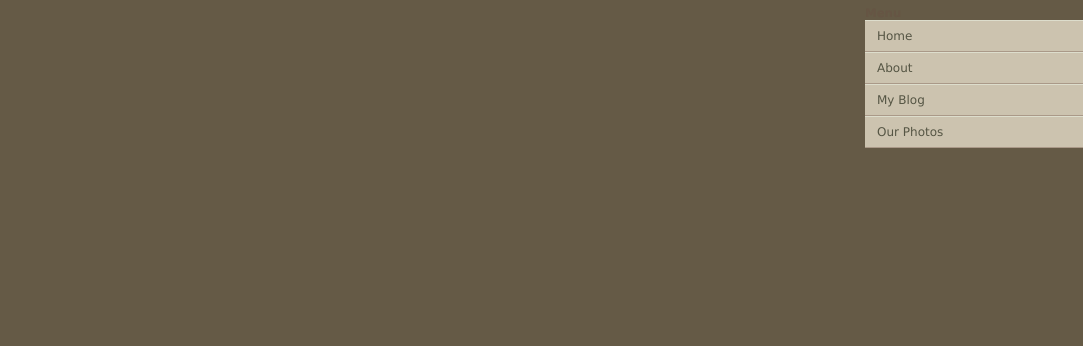
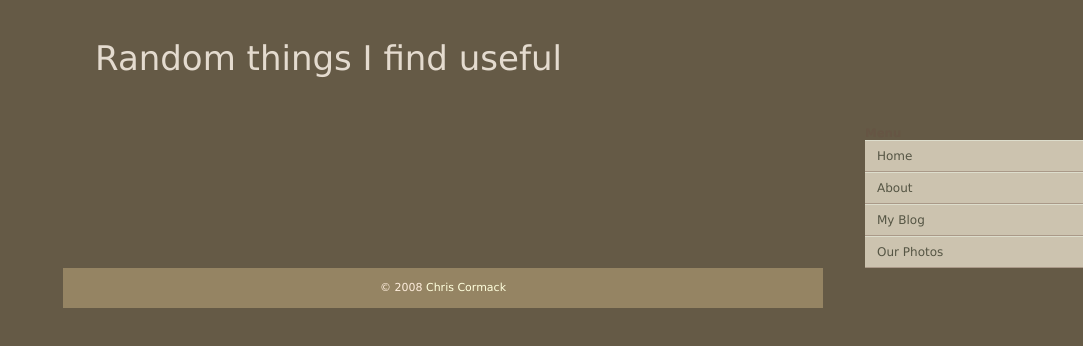
Before and after one commit to ranginui/ranginui.github.com, a plain HTML site: page index.html in a window 1280 px wide. Shown: the whole page, without its empty margins (197-1280 px from the left). Drawn offline with Linux system fonts and the light colour scheme.

Commit message:
Adding to the index page

```diff
--- a/index.html
+++ b/index.html
@@ -6,42 +6,40 @@
 <link rel="stylesheet" href="/default.css" type="text/css" media="screen" />
 </head>
 <body>
+<div class="header">
+<div class="title">
+
+<h1>Random things I find useful</h1>
+</div>
+</div>
 
 
 
 <div class="sidenav">
 <h3> Menu </h3>
 <ul>
+
 <li>
+<a href="/">Home</a>
+</li>
 
-			           <a href="/">
-				               Home
-					               </a>
+<li>
+<a href="/about.html">About</a>
+</li>
 
+<li>
+<a href="http:///blog.bigballofwax.co.nz/">My Blog</a>
 </li>
+
 <li>
-
-          <a href="/about.html">
-	              About
-		              </a>
-			          </li>
-				      <li>
-
-						          <a href="http:///blog.bigballofwax.co.nz/">
-
-My Blog
-        </a>
-
-	    </li>
-	        <li>
-
-			            <a href="http://photos.bigballofwax.co.nz/">
-				                Our Photos
-						        </a>
+<a href="http://photos.bigballofwax.co.nz/">Our Photos</a>
 </li>
 </ul>
+</div>
 
+<div class="clearer"><span></span></div>
 
+<div class="footer"> &copy; 2008 <a href="/">Chris Cormack</a></div>
 
 </body>
 </html>
```
Lines whose indentation alone changed are shown as unchanged.
